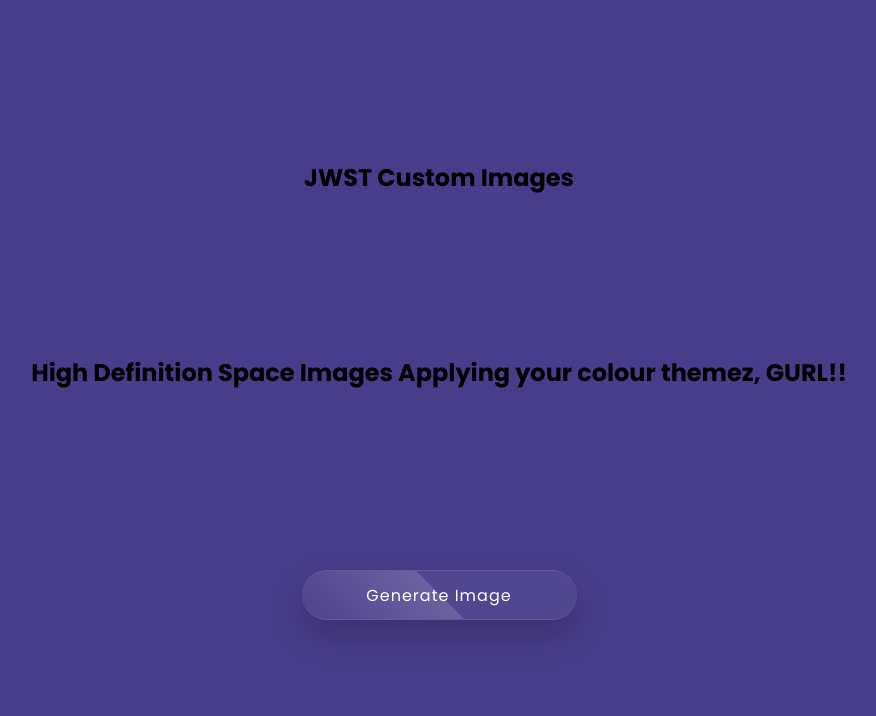
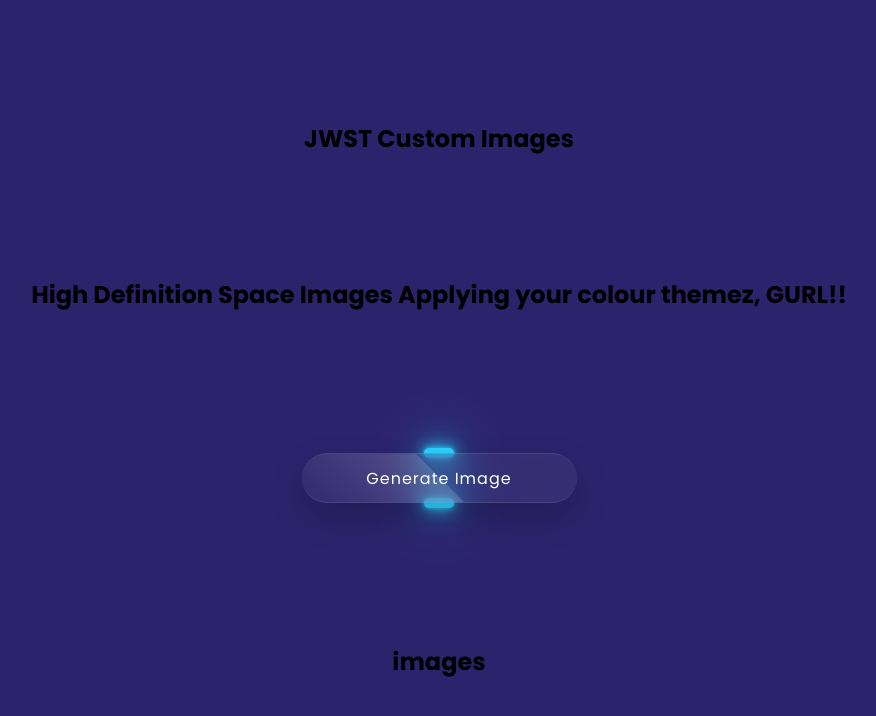
Before and after one commit to kaelidoscope/11841-Project3, a plain HTML site: page index.html in a window 1280 px wide. Shown: the whole page, without its empty margins (201-1077 px from the left). Drawn offline with nearby package versions, Linux system fonts and the light colour scheme; no server answers.

Commit message:
Data collection Testing
Get & ID the image data in the console.
Test images are able to be processed in the browser.
Refurb some of the CSS transitions

```diff
--- a/index.html
+++ b/index.html
@@ -1,19 +1,51 @@
 <html>
   <head>
-        <meta charset="utf-8">
+    <meta charset="utf-8" />
     <title>Project 3 | Interactive Project</title>
-        <link rel="stylesheet" href="style.css">
+    <link rel="stylesheet" href="style.css" />
   </head>
 
   <body>
-        <script src="https://code.jquery.com/jquery-3.2.1.min.js"
+    <script
+      src="https://code.jquery.com/jquery-3.2.1.min.js"
       integrity="sha256-hwg4gsxgFZhOsEEamdOYGBf13FyQuiTwlAQgxVSNgt4="
-        crossorigin="anonymous">
-        </script>
+      crossorigin="anonymous"
+    ></script>
 
-        <script type = "text/javascript">
-        $ (document).ready (function () {
+    <script type="text/javascript">
+      $(document).ready(function () {
         var key = "08718e42-b80f-4e43-a9e5-34e3f44986cd";
+        var settings = {
+          url: "https://api.jwstapi.com/all/type/jpg",
+          method: "GET",
+          timeout: 0,
+          headers: {
+            "X-API-KEY": "08718e42-b80f-4e43-a9e5-34e3f44986cd",
+          },
+        };
+
+        $.ajax(settings).done(function (response) {
+          //console.log(response);
+
+          console.log("here");
+          var data = response.body;
+          for (i = 0; i < 20; i++) {
+            //console.log(data[i]);
+
+            // this is the image
+            var imageStr = data[i].thumbnail;
+
+            //make sure the images actually exist
+            if (imageStr.length != 0) {
+              //could add another API call in here if you wanted to process the individual images
+
+              //create html tag
+              var image = '<img src="' + imageStr + '" alt="image">';
+              // add the html image tag to the images container
+              $(".images").append(image);
+            }
+          }
+        });
       });
     </script>
 
@@ -21,7 +53,9 @@
       <h1>JWST Custom Images</h1>
       <h2>High Definition Space Images Applying your colour themez, GURL!!</h2>
       <div class="btn"><a href="#">Generate Image</a></div>
+      <div class="images">
+        <h2>images</h2>
+      </div>
     </section>
   </body>
-
 </html>
--- a/style.css
+++ b/style.css
@@ -21,7 +21,7 @@ section {
     min-height: 100vh;
     /* background: linear-gradient(to right,black,indigo,darkblue,blue,cyan,lime,yellow,orange,red,darkred,black);
   */
-    background-color: darkslateblue;
+    background-color: rgb(45, 35, 109);
 }
 
 section .btn {
@@ -51,7 +51,8 @@ section .btn a {
     letter-spacing: 1px;
     text-decoration: none;
     overflow: hidden;
-    transition: 0.5s;
+    transition: 0.3s;
+    backdrop-filter: blur(15px);
 
 }
 
@@ -68,8 +69,63 @@ section .btn a::before {
     height: 100%;
     background: linear-gradient(to left, rgba(255, 255, 255, 0.15), transparent);
     transform: skewX(45deg) translateX(0);
+    transition: 0.5s;
 }
 
 section .btn:hover a::before {
-    transform: skewX(45deg) translateX(100%);
+    transform: skewX(45deg) translateX(200%);
 }
+
+section .btn::before {
+    content: '';
+    position: absolute;
+    left: 50%;
+    transform: translateX(-50%);
+    bottom: -5px;
+    width: 30px;
+    height: 10px;
+    background: #00f;
+    border-radius: 10px;
+    transition: 0.5;
+    transition-delay: 0s;
+}
+
+section .btn:hover::before {
+    bottom: 0;
+    height: 50;
+    width: 80%;
+    border-radius: 30px;
+    transition-delay: 0.3s;
+}
+
+section .btn::after {
+    content: '';
+    position: absolute;
+    left: 50%;
+    transform: translateX(-50%);
+    top: -5px;
+    width: 30px;
+    height: 10px;
+    background: #00f;
+    border-radius: 10px;
+    transition: 0.5;
+    transition-delay: 0s;
+}
+
+section .btn:hover::after {
+    top: 0;
+    height: 50;
+    width: 85%;
+    border-radius: 30px;
+    transition-delay: 0.2s;
+
+}
+
+section .btn:nth-child(3)::before,
+section .btn:nth-child(3)::after {
+    background: #2bd2ff;
+    box-shadow: 0 0 5px #2bd2ff,
+        0 0 15px #2bd2ff,
+        0 0 30px #2bd2ff,
+        0 0 60px #2bd2ff;
+}
```
Lines whose indentation alone changed are shown as unchanged.
